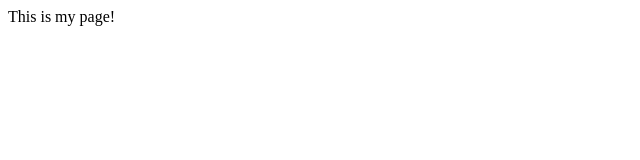
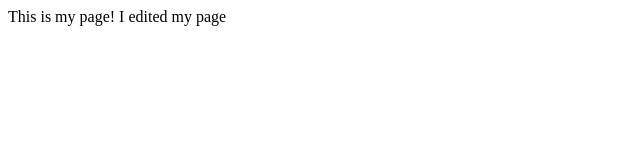
Before and after one commit to carlycohen/practice, a plain HTML site: page test.html in a window 1280 px wide. Shown: the whole page, without its empty margins (0-640 px from the left). Drawn offline with Linux system fonts and the light colour scheme.

Commit message:
i edited my page

```diff
--- a/test.html
+++ b/test.html
@@ -1,3 +1,4 @@
 <html>
   This is my page!
+  I edited my page
 </html>
```
